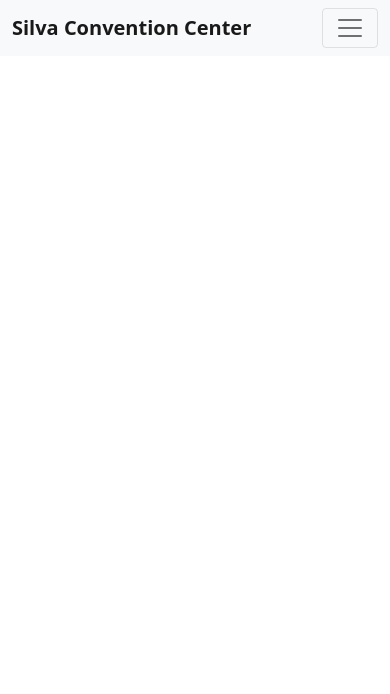
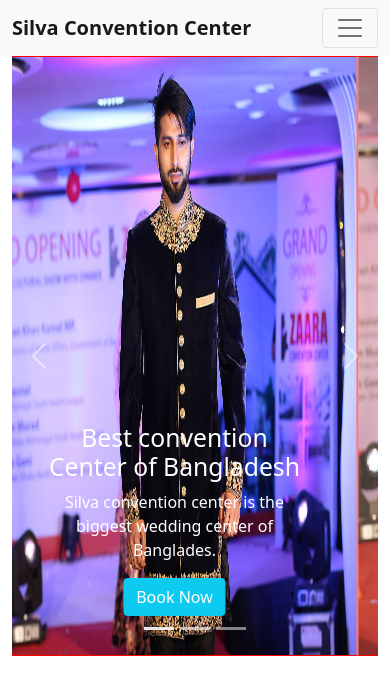
Before and after one commit to tusher112/convention-center-website, a plain HTML site: page index.html in a window 390 px wide. Drawn offline with nearby package versions, Linux system fonts and the light colour scheme.

Commit message:
banner section

```diff
--- a/index.html
+++ b/index.html
@@ -10,10 +10,44 @@
     <!-- bootstrap css start -->
     <link href="https://cdn.jsdelivr.net/npm/bootstrap@5.1.3/dist/css/bootstrap.min.css" rel="stylesheet"
         integrity="sha384-1BmE4kWBq78iYhFldvKuhfTAU6auU8tT94WrHftjDbrCEXSU1oBoqyl2QvZ6jIW3" crossorigin="anonymous">
+
+    <style>
+        a {
+            text-decoration: none;
+            color: white;
+        }
+
+        /* .carousel-inner {
+            height: 350px;
+        }
+
+        .item,
+        img {
+            height: 100% !important;
+            width: 100% !important;
+            border: 1px solid red;
+        } */
+
+        @media only screen and (max-width: 600px) {
+
+
+            .item,
+            img {
+                height: 600px!important;
+                width: 100% !important;
+                border: 1px solid red;
+
+            }
+
+            .carousel-inner {
+                height: 600px;
+            }
+        }
+    </style>
 </head>
 
 <body>
-
+    <!-- header start -->
     <header>
 
         <nav class="navbar navbar-expand-lg navbar-light bg-light">
@@ -44,7 +78,64 @@
             </div>
         </nav>
 
+        <!-- banner start -->
+
+        <section class=" mx-auto container-fluid">
+            <div id="carouselExampleCaptions" class="carousel slide h-25" data-bs-ride="carousel">
+                <div class="carousel-indicators">
+                    <button type="button" data-bs-target="#carouselExampleCaptions" data-bs-slide-to="0" class="active"
+                        aria-current="true" aria-label="Slide 1"></button>
+                    <button type="button" data-bs-target="#carouselExampleCaptions" data-bs-slide-to="1"
+                        aria-label="Slide 2"></button>
+                    <button type="button" data-bs-target="#carouselExampleCaptions" data-bs-slide-to="2"
+                        aria-label="Slide 3"></button>
+                </div>
+                <div class="carousel-inner">
+                    <div class="carousel-item active">
+                        <img src="images/banner1.jpg" class="d-block w-100 bg-opacity-25 " alt="...">
+                        <div class="carousel-caption ">
+                            <h2>Best convention Center of Bangladesh</h2>
+                            <p>Silva convention center is the biggest wedding center of Banglades.</p>
+                            <button type="button" class="btn btn-info"><a href="https://www.theknot.com/">Book
+                                    Now</a></button>
+
+                        </div>
+                    </div>
+                    <div class="carousel-item">
+                        <img src="images/banner2.jpg" class="d-block w-100 bg-opacity-25" alt="...">
+                        <div class="carousel-caption ">
+                            <h2>Luxurous place</h2>
+                            <p>Our Luxurous place make you satisfy.</p>
+                            <button type="button" class="btn btn-info"><a href="https://www.shaadi.com/">Book
+                                    Now</a></button>
+                        </div>
+                    </div>
+                    <div class="carousel-item">
+                        <img src="images/banner3.jpg" class="d-block w-100 bg-opacity-25 " alt="...">
+                        <div class="carousel-caption">
+                            <h2>Perfect place for wedding</h2>
+                            <p>We are since 1992 best in bangladesh.</p>
+                            <button type="button" class="btn btn-info"><a href="https://www.gomarry.com/">Book
+                                    Now</a></button>
+                        </div>
+                    </div>
+                </div>
+                <button class="carousel-control-prev" type="button" data-bs-target="#carouselExampleCaptions"
+                    data-bs-slide="prev">
+                    <span class="carousel-control-prev-icon" aria-hidden="true"></span>
+                    <span class="visually-hidden">Previous</span>
+                </button>
+                <button class="carousel-control-next" type="button" data-bs-target="#carouselExampleCaptions"
+                    data-bs-slide="next">
+                    <span class="carousel-control-next-icon" aria-hidden="true"></span>
+                    <span class="visually-hidden">Next</span>
+                </button>
+            </div>
+        </section>
+        <!-- banner end -->
+
     </header>
+    <!-- header end -->
 
     <main>
 
```
Also changed, not shown: images/banner1.jpg (added), images/banner1.png, images/banner11.png (added), images/banner2.jpg (added), images/banner2.png, images/banner3.jpg (added), images/banner3.png.
